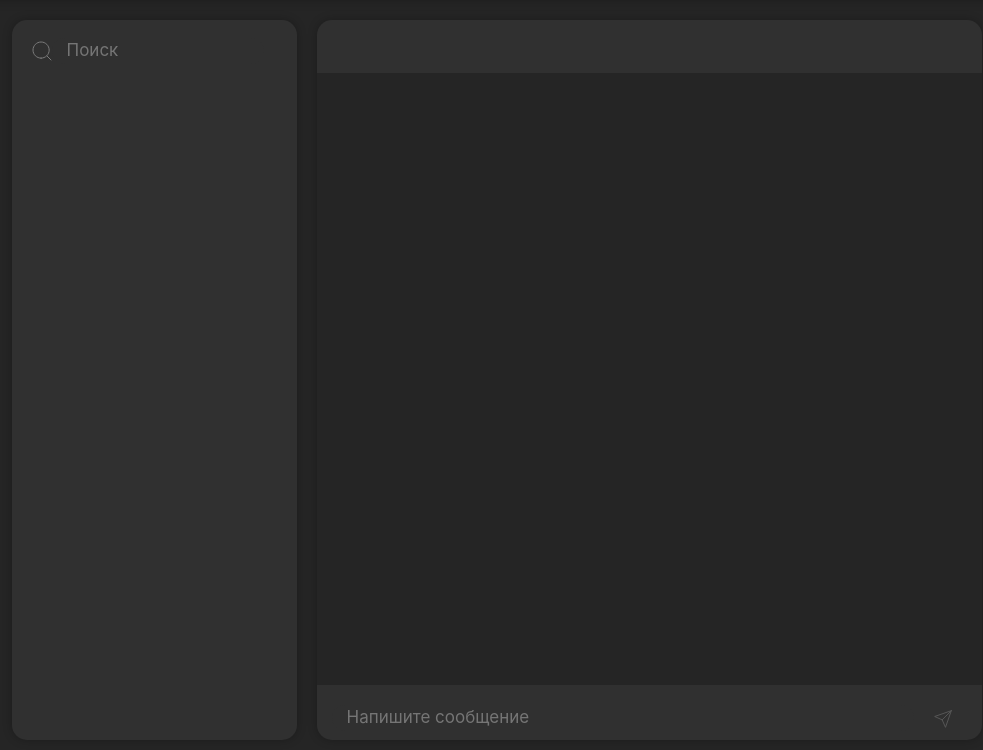
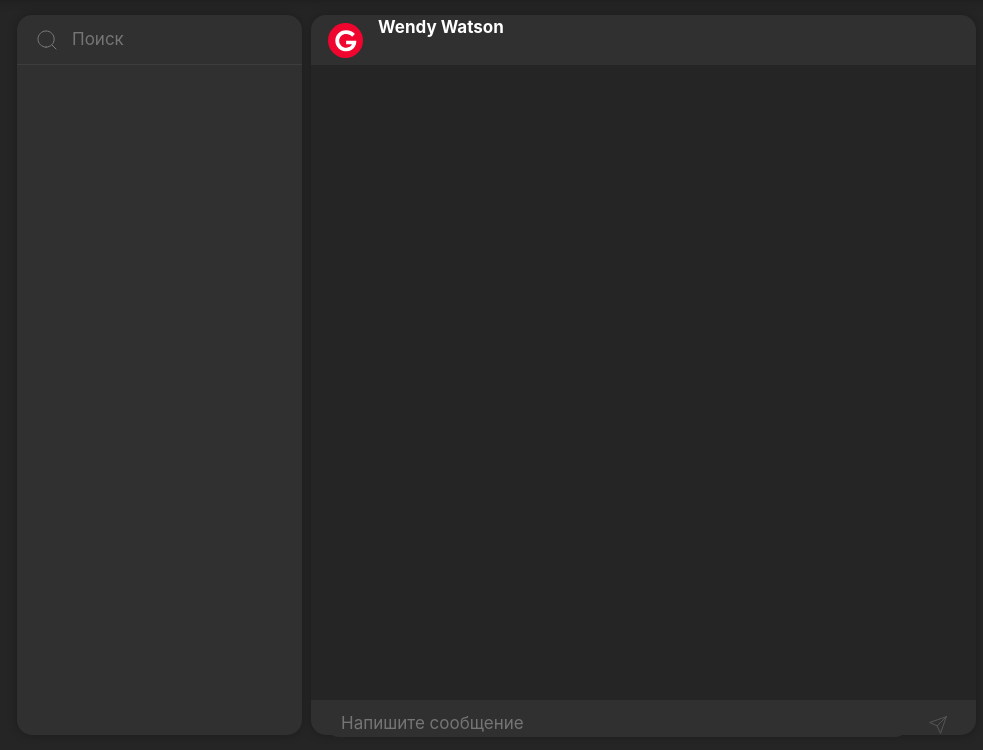
Before and after one commit to Arutomoss/GamedevCommunity, a PHP site: page /messages.php in a window 1280 px wide. Shown: the part 50-800 px from the top of the page, without its empty margins (151-1134 px from the left). Run offline with PHP 8.4, Linux system fonts and the light colour scheme.

Commit message:
minor style updates

```diff
--- a/css/style-messages.css
+++ b/css/style-messages.css
@@ -22,7 +22,7 @@
 .chats {
     width: 100%;
     height: 90vh;
-    margin-top: 70px;
+    margin-top: 65px;
     /* margin-right: 20px; */
     background-color: #303030;
     border-radius: 15px;
@@ -32,7 +32,7 @@
 .messages {
     width: 100%;
     height: 90vh;
-    margin-top: 70px;
+    margin-top: 65px;
     background-color: #303030;
     border-radius: 15px;
     box-shadow: 0 0 10px rgba(0, 0, 0, 0.25);
--- a/messages.php
+++ b/messages.php
@@ -18,22 +18,23 @@
 
     <div class="container">
         <div class="row justify-content-md-center">
-            <div class="chats col-3 mr-3">
+            <div class="chats col-3 mr-4">
                 <div class="row">
-                    <div class="col d-flex align-items-center">
-                        <img src="img/search.svg" alt="" style="margin-top: 19px; margin-left: 5px;">
-                        <input type="text" style="border-radius: 25px; border: none; background-color: #303030; color: #7B7B7B; margin-top:18px; font-size: 17px;" placeholder="Поиск" class="col-10">
+                    <div class="col d-flex align-items-center" style=" border-bottom: solid 1px #3D3D3D; height: 50px;">
+                        <img src="img/search.svg" alt="" style=" margin-left: 5px;">
+                        <input type="text" style="border-radius: 25px; border: none; background-color: #303030; color: #7B7B7B;  font-size: 17px;" placeholder="Поиск" class="col-10">
                     </div>
                 </div>
             </div>
-            <div class="messages row col-7 ml-1" style="padding: 0px;">
-                <div class="col-12" style="height: 50px;">
+            <div class="messages row col-7" style="padding: 0px;">
+                <div class="col-12-fluid d-flex" style="height: 50px; padding-left: 17px;">
+                    <img src="img/logo_light.svg" alt="" class="align-self-center" height="35px">
+                    <p style="font-weight: 700; color: white; font-size: 17px; padding-left: 15px;" class="align-items-end">Wendy Watson</p>
+                </div>
+                <div class="col-12 stretch" style="background-color: #252525; margin:0px; height: 88.2%;">
 
                 </div>
-                <div class="col-12 stretch" style="background-color: #252525; margin:0px; height: 85%;">
-
-                </div>
-                <div class="col" style="height: 50px; padding-top: 18px;">
+                <div class="col" style="height: 50px; padding-top: 11px;">
                     <input type="text" style="border-radius: 25px; border: none; background-color: #303030; color: #7B7B7B; font-size: 17px; margin-right: 15px;" placeholder="Напишите сообщение" class="col-11">
                     <img src="img/send.svg" alt="">
                 </div>
```
